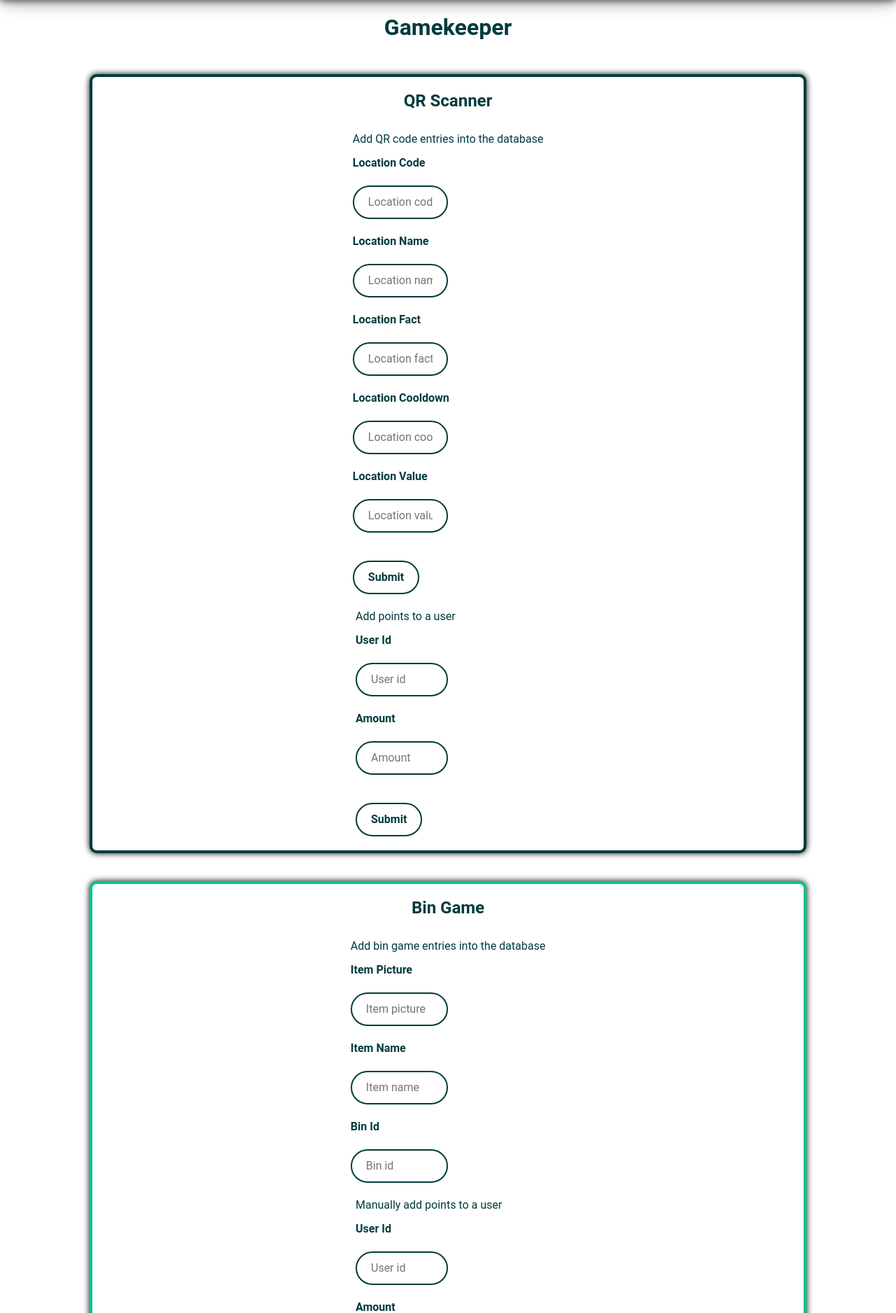
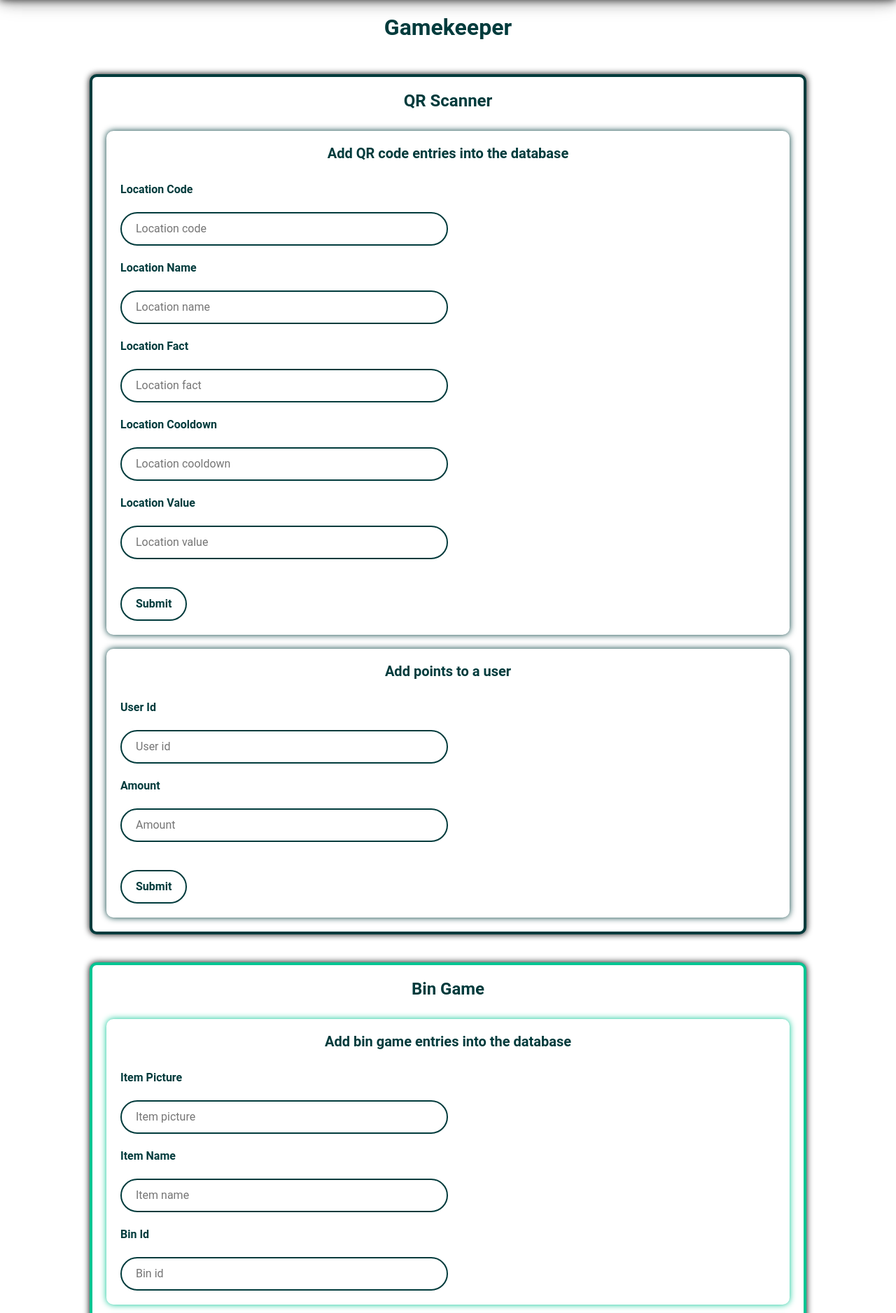
Before and after one commit to W3r5l3y/exEco, a Django app: page /gamekeeper/ in a window 1280 px wide. Shown: the part 130-2006 px from the top of the page at 70% size. Run offline with Django 4.2, Linux system fonts and the light colour scheme; the visitor is signed in with stand-in values (Sample User, id 1); data comes from the database, SQL or seed files in the repository; parts of the project's set-up code (start-up, migrations or seed data) failed here and were passed over; some libraries are stand-ins or nearby versions.

Commit message:
Refactor gamekeeper HTML to improve section headings for better clarity and structure

```diff
--- a/gamekeeper/templates/gamekeeper/gamekeeper.html
+++ b/gamekeeper/templates/gamekeeper/gamekeeper.html
@@ -20,8 +20,8 @@
         <section id="qrscanner-gamekeeper" class="gamekeeper-section">
             <!-- Add QR code entries into database -->
             <h2>QR Scanner</h2>
-            <div class="gamekeeper-section-task">
-                <p>Add QR code entries into the database</p>
+            <div class="gamekeeper-section-task gamekeeper-sub-section">
+                <h3>Add QR code entries into the database</h3>
                 <form id="qrscanner-form">
                     <label for="qrscanner-location-code">Location Code</label>
                     <input type="text" id="qrscanner-location-code" placeholder="Location code" name="location_code" required>
@@ -36,8 +36,8 @@
                     <button type="qrscanner-qr-button">Submit</button>
                 </form>
             </div>
-            <div class="gamekeeper-section-task">
-                <p>Add points to a user</p>
+            <div class="gamekeeper-section-task gamekeeper-sub-section">
+                <h3>Add points to a user</h3>
                 <form id="qrscanner-points-form">
                     <label for="qrscanner-points-user-id">User Id</label>
                     <input type="text" id="qrscanner-points-user-id" placeholder="User id" name="user_id" required>
@@ -52,8 +52,8 @@
         <section id="bingame-gamekeeper" class="gamekeeper-section">
             <!-- Add bin game entries into database -->
             <h2>Bin Game</h2>
-            <div class="gamekeeper-section-task">
-                <p>Add bin game entries into the database</p>
+            <div class="gamekeeper-section-task gamekeeper-sub-section">
+                <h3>Add bin game entries into the database</h3>
                 <form id="bingame-form">
                     <label for="bingame-item-picture">Item Picture</label>
                     <input type="text" id="bingame-item-picture" placeholder="Item picture" name="item_picture" required>
@@ -63,8 +63,8 @@
                     <input type="text" id="bingame-item-bin-id" placeholder="Bin id" name="item_bin_id" required>
                 </form>
             </div>
-            <div class="gamekeeper-section-task">
-                <p>Manually add points to a user</p>
+            <div class="gamekeeper-section-task gamekeeper-sub-section">
+                <h3>Manually add points to a user</h3>
                 <form id="bingame-points-form">
                     <label for="bingame-points-user-id">User Id</label>
                     <input type="text" id="bingame-points-user-id" placeholder="User id" name="user_id" required>
@@ -79,8 +79,8 @@
         <section id="transport-gamekeeper" class="gamekeeper-section">
             <!-- Manually unlink accounts -->
             <h2>Transport</h2>
-            <div class="gamekeeper-section-task">
-                <p>Manually unlink accounts</p>
+            <div class="gamekeeper-section-task gamekeeper-sub-section">
+                <h3>Manually unlink accounts</h3>
                 <select id="transport-unlink-account">
                     <!-- List of accounts with Strava connected -->
                     <option value="1">Temp Account 1</option>
@@ -89,8 +89,8 @@
                 </select>
                 <button id="transport-unlink-button">Unlink</button>
             </div>
-            <div class="gamekeeper-section-task">
-                <p>Manually add points to a user</p>
+            <div class="gamekeeper-section-task gamekeeper-sub-section">
+                <h3>Manually add points to a user</h3>
                 <form id="transport-points-form">
                     <label for="transport-points-user-id">User Id</label>
                     <input type="text" id="transport-points-user-id" placeholder="User id" name="user_id" required>
@@ -105,12 +105,12 @@
         <section id="forum-gamekeeper" class="gamekeeper-section">
             <!-- Moderate forum posts -->
             <h2>Forum</h2>
-            <div class="gamekeeper-section-task">
+            <div class="gamekeeper-section-task gamekeeper-sub-section">
                 <!-- List of forum posts -->
                 <!-- TODO ADD LOGIC HERE -->
             </div>
-            <div class="gamekeeper-section-task">
-                <p>Manually add points to a user</p>
+            <div class="gamekeeper-section-task gamekeeper-sub-section">
+                <h3>Manually add points to a user</h3>
                 <form id="forum-points-form">
                     <label for="forum-points-user-id">User Id</label>
                     <input type="text" id="forum-points-user-id" placeholder="User id" name="user_id" required>
```
